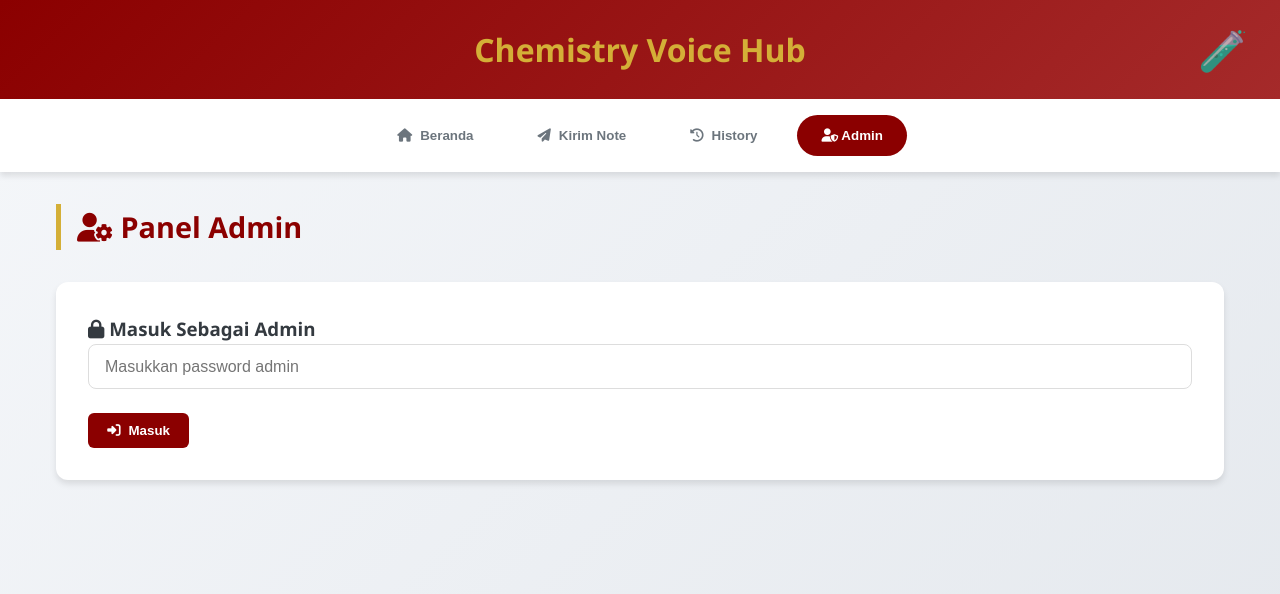
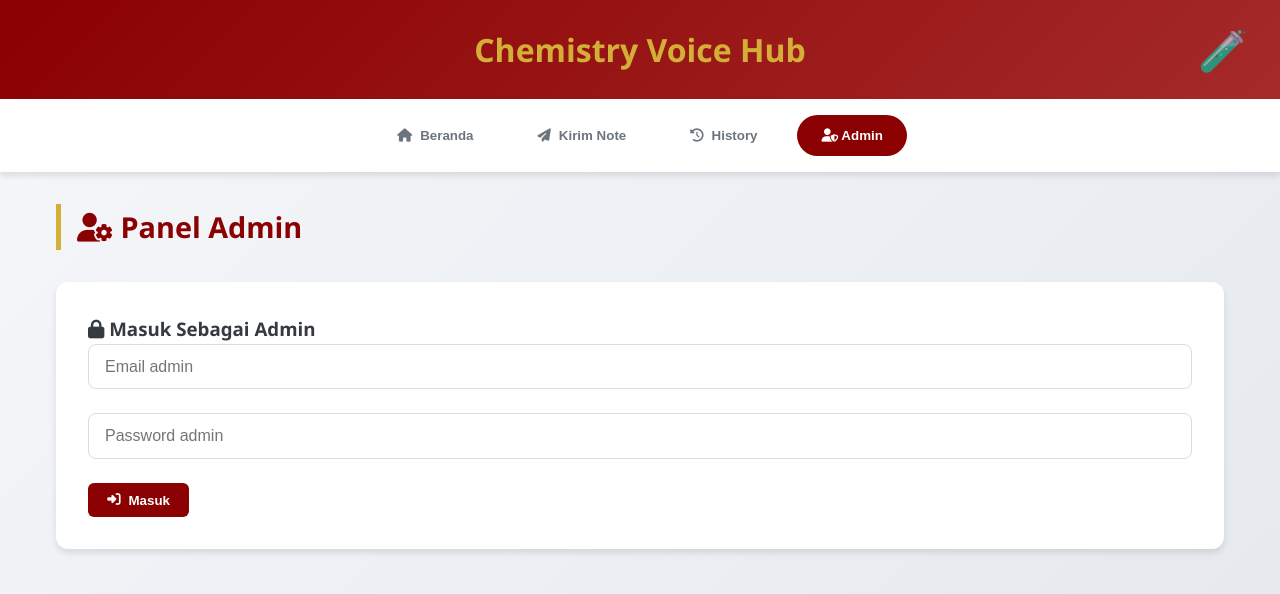
Before and after one commit to forsidosmamatrix/chemist-anon-hub, a plain HTML site: page index.html in a window 1280 px wide. Both pictures are taken after a click on the button "Admin". Drawn offline with Linux system fonts and the light colour scheme; no server answers.

Commit message:
Update index.html

```diff
--- a/index.html
+++ b/index.html
@@ -72,13 +72,19 @@
 		    <div class="admin-panel">
 		        <h3><i class="fas fa-lock"></i> Masuk Sebagai Admin</h3>
 		        <div class="form-group">
-                        <input type="password" class="form-control" placeholder="Masukkan password admin" id="admin-password">
+		            <input type="email" class="form-control" placeholder="Email admin" id="admin-email" required>
+		        </div>
+		        <div class="form-group">
+		            <input type="password" class="form-control" placeholder="Password admin" id="admin-password" required>
 		        </div>
 		        <button class="btn" onclick="checkAdmin()"><i class="fas fa-sign-in-alt"></i> Masuk</button>
 		    </div>
 		</div>
 
             <div id="admin-panel" style="display: none;">
+			    <div class="admin-info" style="background: rgba(255,255,255,0.1); padding: 10px; border-radius: 5px; margin-bottom: 20px;">
+			        <p style="margin: 0;">Logged in as: <strong id="admin-email-display"></strong></p>
+			    </div>
                 <div class="stats">
                     <div class="stat-card">
                         <div class="stat-number" id="total-notes">0</div>
```
Lines whose indentation alone changed are shown as unchanged.
